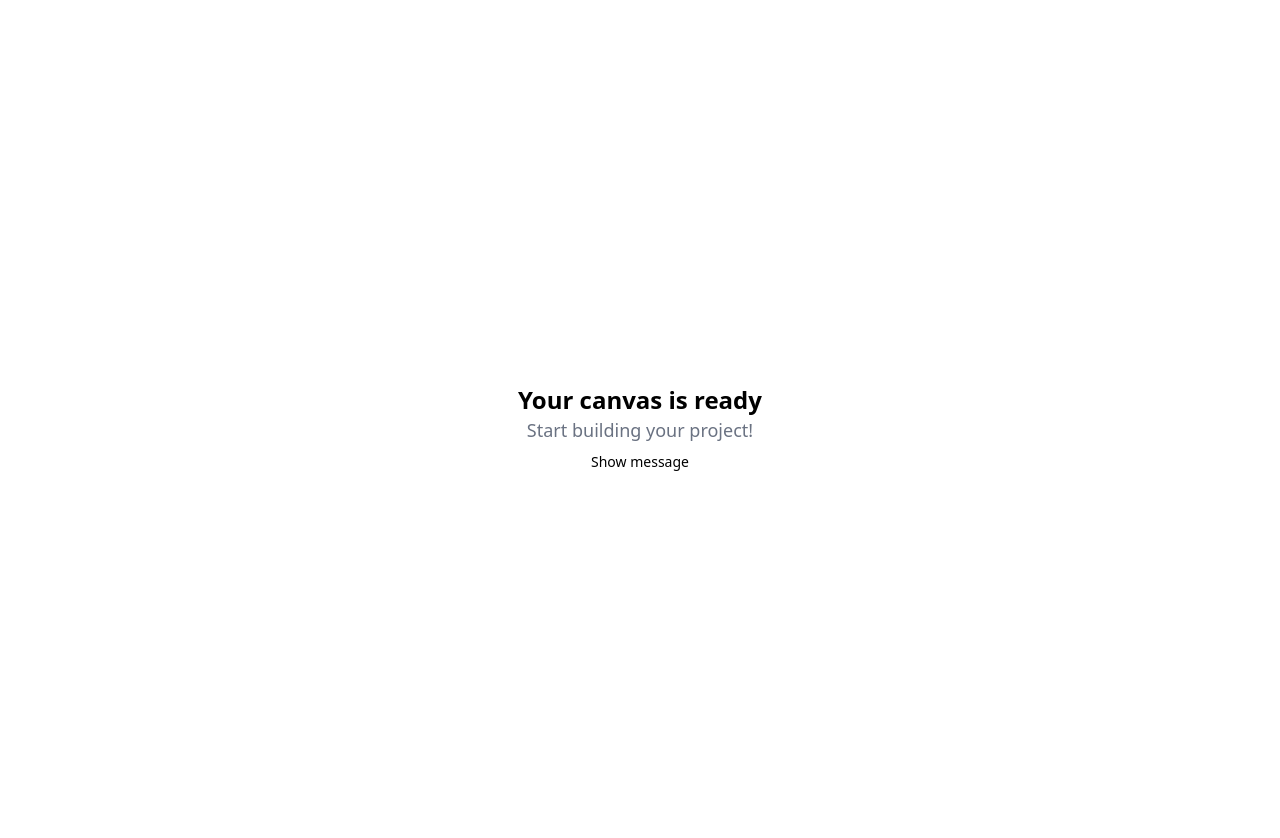
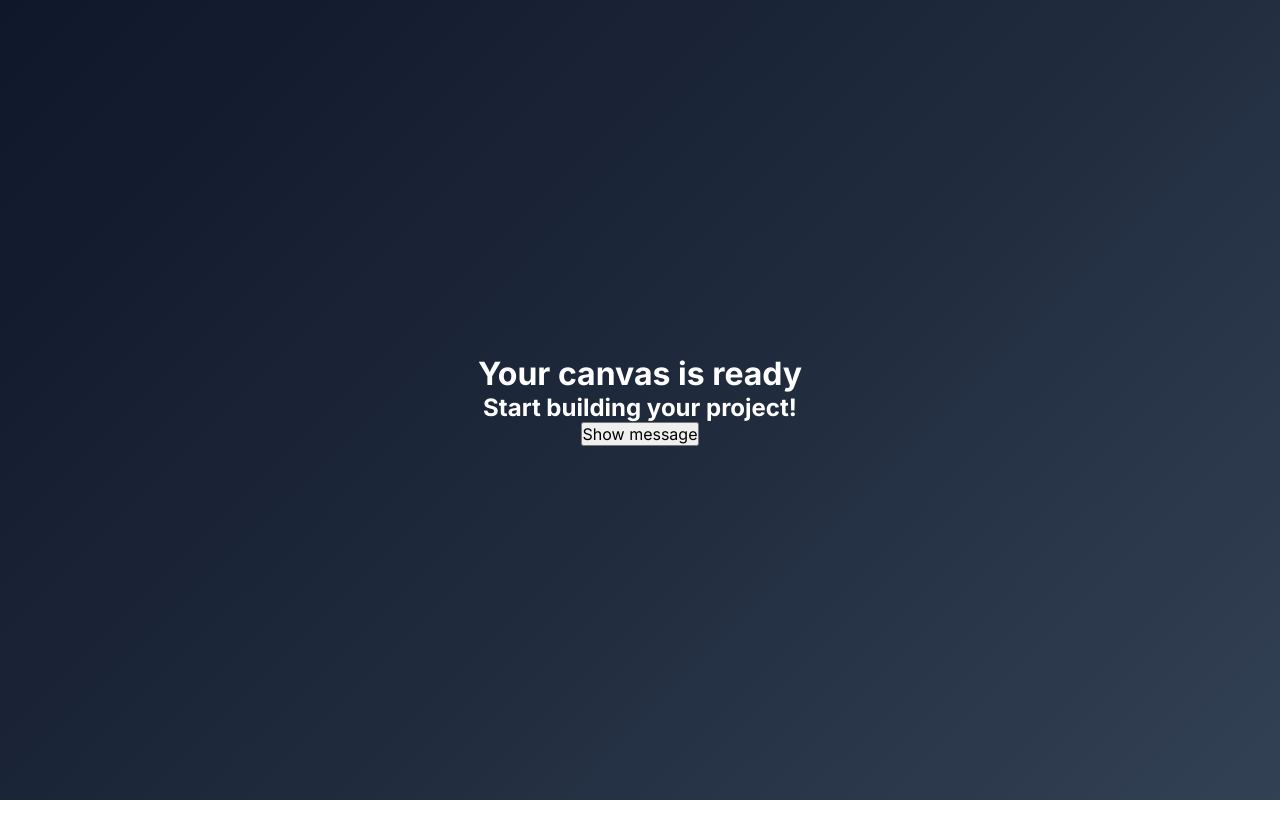
Before and after one commit to od41/create-a-single-page-website-m57628, a React (Vite) app: page / in a window 1280 px wide. Shown: the top 838 px of the page. After the commit the page ends 800 px from the top, so only its background shows below. Built offline with nearby package versions, Linux system fonts and the light colour scheme.

Commit message:
Task 1: Configure the base styling system with Inter font, primary colors, and global CSS reset to establish the visual foundation

```diff
--- a/src/App.css
+++ b/src/App.css
@@ -1,6 +1,120 @@
-#root {
-  max-width: 1280px;
-  margin: 0 auto;
+.app-container {
+  min-height: 100vh;
+  display: flex;
+  flex-direction: column;
+  align-items: center;
+  justify-content: center;
+  position: relative;
+  overflow: hidden;
+}
+
+/* Gradient overlay animation */
+.app-container::before {
+  content: '';
+  position: absolute;
+  top: -50%;
+  left: -50%;
+  width: 200%;
+  height: 200%;
+  background: radial-gradient(
+    circle at center,
+    rgba(16, 185, 129, 0.1) 0%,
+    transparent 70%
+  );
+  animation: pulse 8s ease-in-out infinite;
+  pointer-events: none;
+}
+
+@keyframes pulse {
+  0%, 100% {
+    transform: scale(1);
+    opacity: 0.5;
+  }
+  50% {
+    transform: scale(1.1);
+    opacity: 0.8;
+  }
+}
+
+/* Text glow effect */
+.text-glow {
+  text-shadow: 0 0 20px rgba(16, 185, 129, 0.3),
+               0 0 40px rgba(16, 185, 129, 0.2);
+}
+
+/* Fade in animation */
+@keyframes fadeIn {
+  from {
+    opacity: 0;
+    transform: translateY(20px);
+  }
+  to {
+    opacity: 1;
+    transform: translateY(0);
+  }
+}
+
+.animate-fadeIn {
+  animation: fadeIn 0.8s ease-out forwards;
+}
+
+/* Floating animation */
+@keyframes float {
+  0%, 100% {
+    transform: translateY(0px);
+  }
+  50% {
+    transform: translateY(-10px);
+  }
+}
+
+.animate-float {
+  animation: float 3s ease-in-out infinite;
+}
+
+/* Gradient text */
+.gradient-text {
+  background: linear-gradient(
+    135deg,
+    var(--primary-green) 0%,
+    var(--primary-green-light) 100%
+  );
+  -webkit-background-clip: text;
+  -webkit-text-fill-color: transparent;
+  background-clip: text;
+}
+
+/* Content wrapper */
+.content-wrapper {
+  position: relative;
+  z-index: 1;
+  text-align: center;
   padding: 2rem;
-  text-align: center;
 }
+
+/* Primary message styling */
+.primary-message {
+  font-size: clamp(2.5rem, 8vw, 5rem);
+  font-weight: 700;
+  letter-spacing: -0.02em;
+  line-height: 1.2;
+  margin-bottom: 0.5rem;
+}
+
+/* Secondary text */
+.secondary-text {
+  font-size: clamp(1rem, 3vw, 1.5rem);
+  color: var(--text-secondary);
+  font-weight: 400;
+  letter-spacing: 0.02em;
+}
+
+/* Button hover effects */
+button {
+  transition: all 0.3s ease;
+}
+
+button:hover {
+  transform: translateY(-2px);
+  box-shadow: var(--shadow-glow);
+}
--- a/src/index.css
+++ b/src/index.css
@@ -1,16 +1,117 @@
-@import "tailwindcss";
+@import url('https://fonts.googleapis.com/css2?family=Inter:wght@300;400;500;600;700&display=swap');
+
+@tailwind base;
+@tailwind components;
+@tailwind utilities;
+
+:root {
+  /* Primary Colors */
+  --primary-green: #10b981;
+  --primary-green-light: #34d399;
+  --primary-green-dark: #059669;
+
+  /* Gradient Background */
+  --gradient-start: #0f172a;
+  --gradient-middle: #1e293b;
+  --gradient-end: #334155;
+
+  /* Text Colors */
+  --text-primary: #ffffff;
+  --text-secondary: #94a3b8;
+  --text-accent: #10b981;
+
+  /* Spacing and Effects */
+  --shadow-glow: 0 0 40px rgba(16, 185, 129, 0.2);
+}
+
+/* CSS Reset */
+*,
+*::before,
+*::after {
+  box-sizing: border-box;
+  margin: 0;
+  padding: 0;
+}
+
+html {
+  -webkit-font-smoothing: antialiased;
+  -moz-osx-font-smoothing: grayscale;
+}
 
 body {
   margin: 0;
-  display: flex;
-  place-items: center;
-  min-width: 320px;
+  padding: 0;
+  font-family: 'Inter', -apple-system, BlinkMacSystemFont, 'Segoe UI', 'Roboto', 'Oxygen',
+    'Ubuntu', 'Cantarell', 'Fira Sans', 'Droid Sans', 'Helvetica Neue',
+    sans-serif;
+  -webkit-font-smoothing: antialiased;
+  -moz-osx-font-smoothing: grayscale;
+  min-height: 100vh;
+  color: var(--text-primary);
+  background: linear-gradient(
+    135deg,
+    var(--gradient-start) 0%,
+    var(--gradient-middle) 50%,
+    var(--gradient-end) 100%
+  );
+  background-attachment: fixed;
+}
+
+code {
+  font-family: source-code-pro, Menlo, Monaco, Consolas, 'Courier New',
+    monospace;
+}
+
+#root {
+  width: 100%;
   min-height: 100vh;
 }
 
-#root {
-  max-width: 1280px;
-  margin: 0 auto;
-  padding: 2rem;
-  text-align: center;
+/* Remove default button styles */
+button {
+  font-family: inherit;
+  cursor: pointer;
 }
+
+/* Remove default link styles */
+a {
+  color: inherit;
+  text-decoration: none;
+}
+
+/* Remove list styles */
+ul,
+ol {
+  list-style: none;
+}
+
+/* Image defaults */
+img {
+  max-width: 100%;
+  height: auto;
+  display: block;
+}
+
+/* Form elements */
+input,
+button,
+textarea,
+select {
+  font: inherit;
+}
+
+/* Smooth scrolling */
+html {
+  scroll-behavior: smooth;
+}
+
+/* Selection color */
+::selection {
+  background-color: var(--primary-green);
+  color: white;
+}
+
+::-moz-selection {
+  background-color: var(--primary-green);
+  color: white;
+}
```
